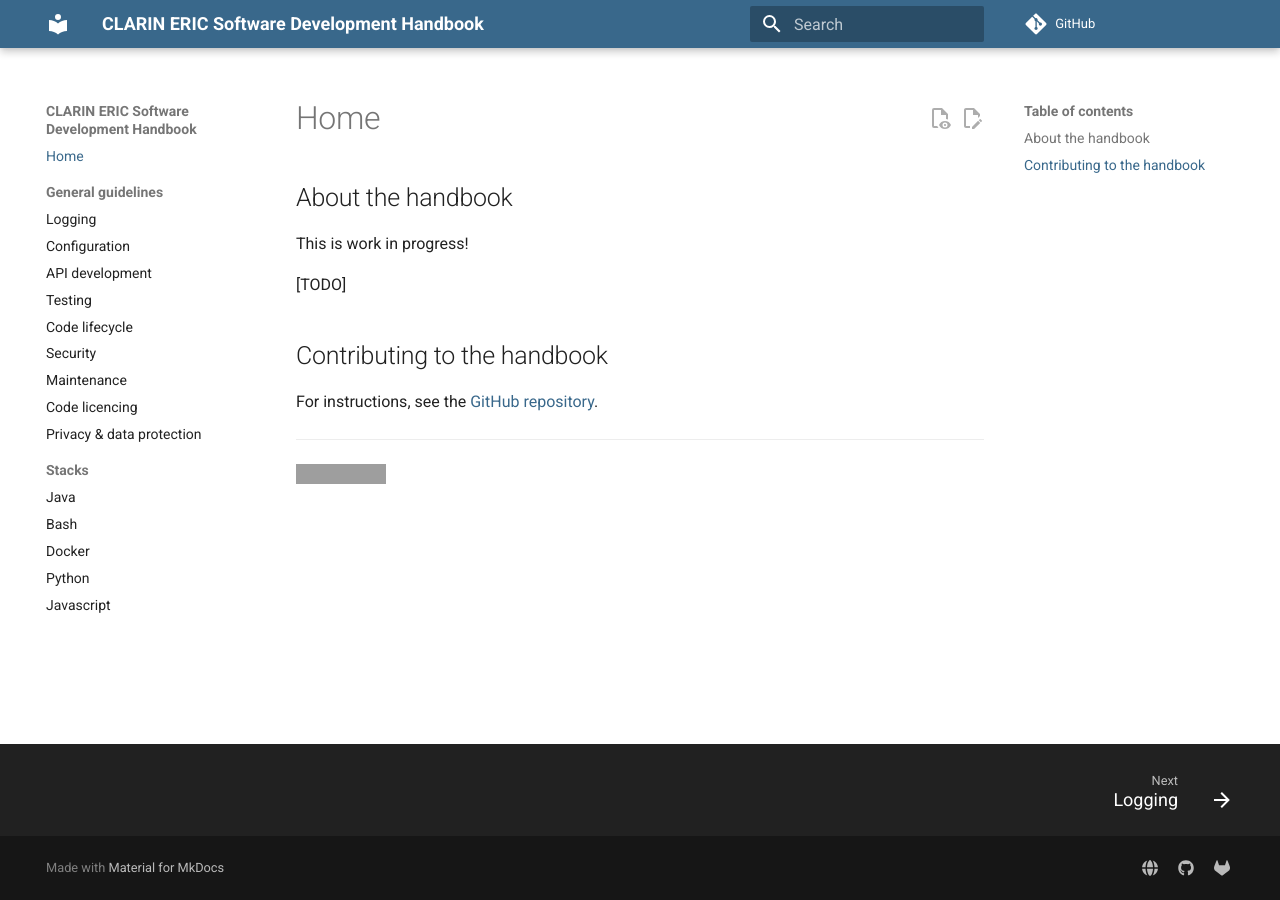
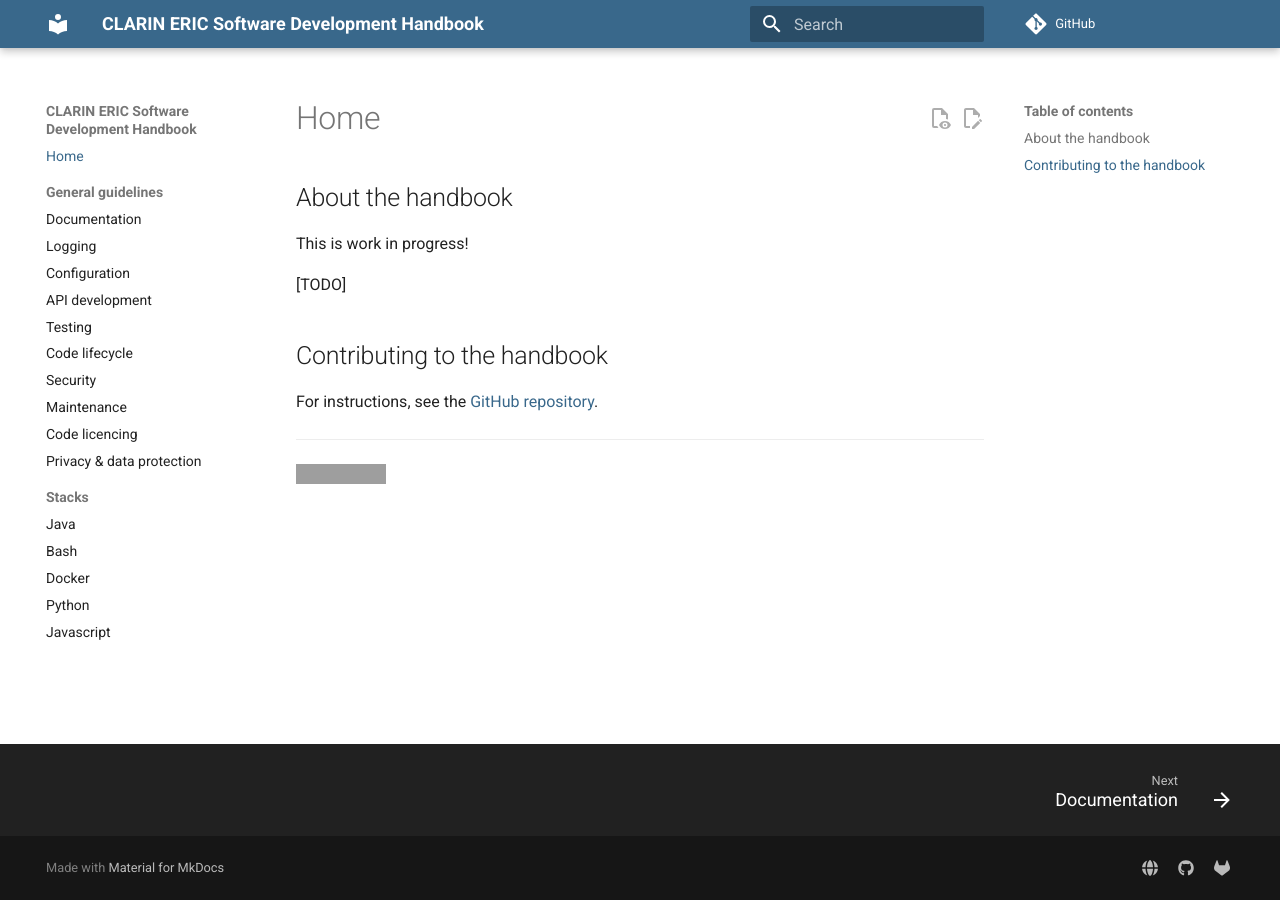
Before and after one commit to clarin-eric/handbook-development, an MkDocs documentation site: the page built from docs/index.md, in a window 1280 px wide. Built offline with MkDocs 1.6.1 and Material for MkDocs 9.7.7, drawn with Linux system fonts in a browser that asks for light colours; comment, search, counter and statistics services are not loaded; grey boxes are pictures that could not be loaded.

Commit message:
added documentation to navigation

```diff
--- a/mkdocs.yml
+++ b/mkdocs.yml
@@ -30,6 +30,7 @@ extra_css:
 nav:
   - Home: index.md
   - 'General guidelines':
+    - 'Documentation': general-guidelines/documentation.md
     - 'Logging': general-guidelines/logging.md
     - 'Configuration': general-guidelines/configuration.md
     - 'API development': general-guidelines/api.md
```
